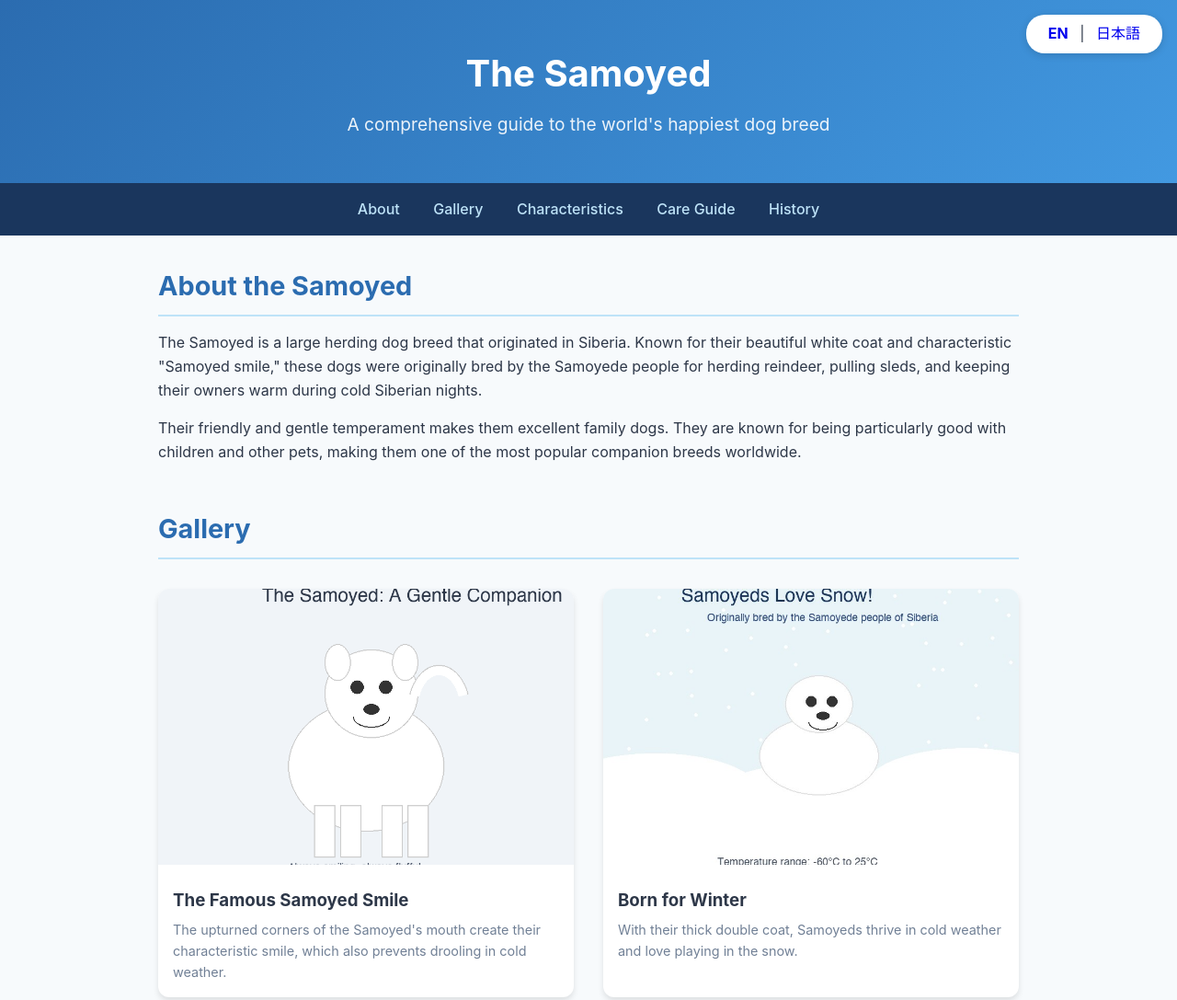
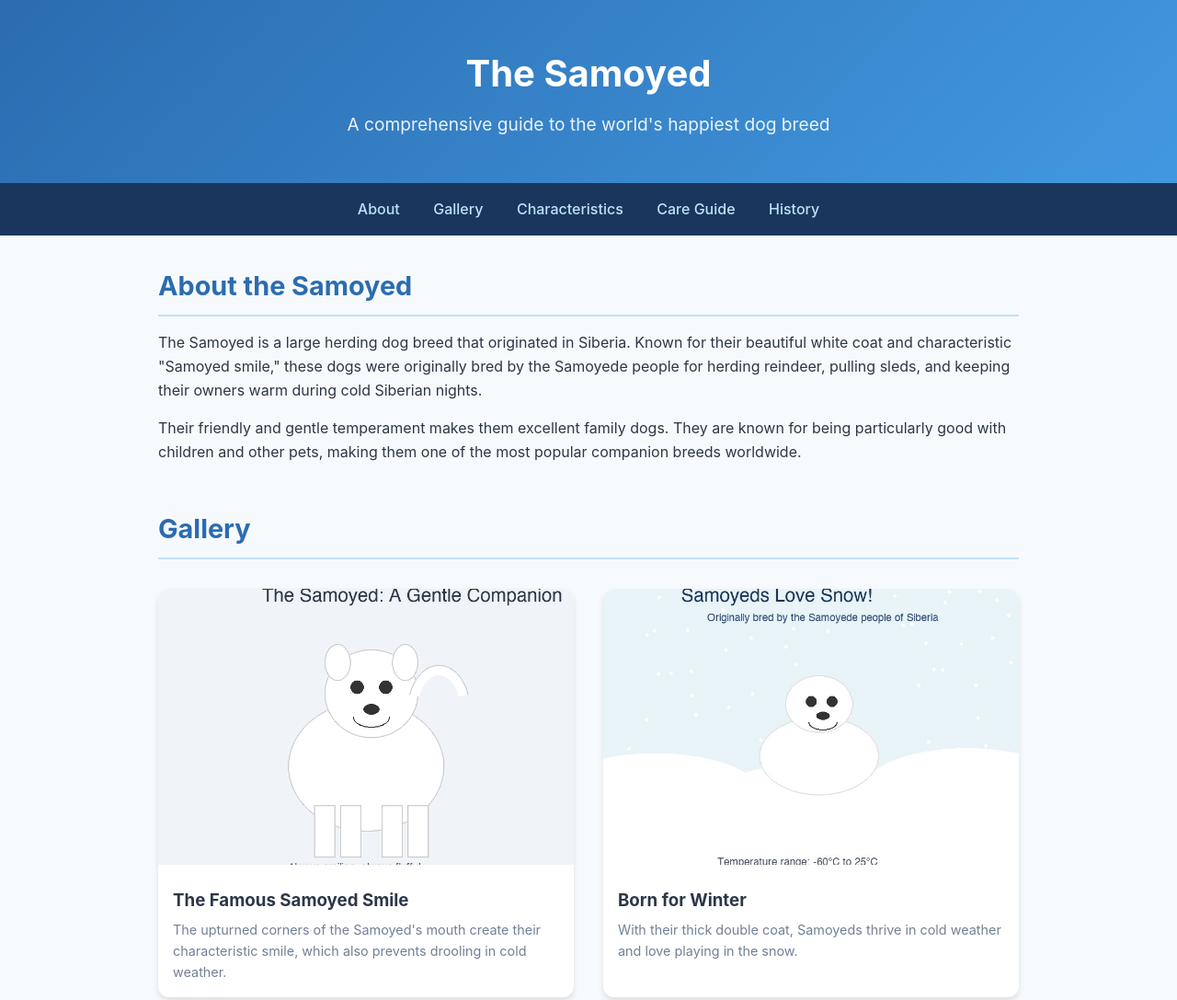
Before and after one commit to chriswvn/samoyed, a plain HTML site: page index.html in a window 1280 px wide. Shown: the top 1087 px of the page at 92% size. Drawn offline with Linux system fonts and the light colour scheme.

Commit message:
fix: remove language switcher

```diff
--- a/index.html
+++ b/index.html
@@ -97,25 +97,9 @@
       margin-top: 3rem;
     }
     footer a { color: #90cdf4; }
-    .lang-switcher {
-      position: fixed;
-      top: 1rem;
-      right: 1rem;
-      background: white;
-      padding: 0.5rem 1rem;
-      border-radius: 20px;
-      box-shadow: 0 2px 8px rgba(0,0,0,0.15);
-      z-index: 100;
-    }
-    .lang-switcher a { text-decoration: none; margin: 0 0.5rem; }
   </style>
 </head>
 <body>
-  <div class="lang-switcher">
-    <a href="index.html"><strong>EN</strong></a> |
-    <a href="ja.html">日本語</a>
-  </div>
-
   <header>
     <h1>The Samoyed</h1>
     <p>A comprehensive guide to the world's happiest dog breed</p>
```
Also changed, not shown: ja.html (+0 -16 lines).
